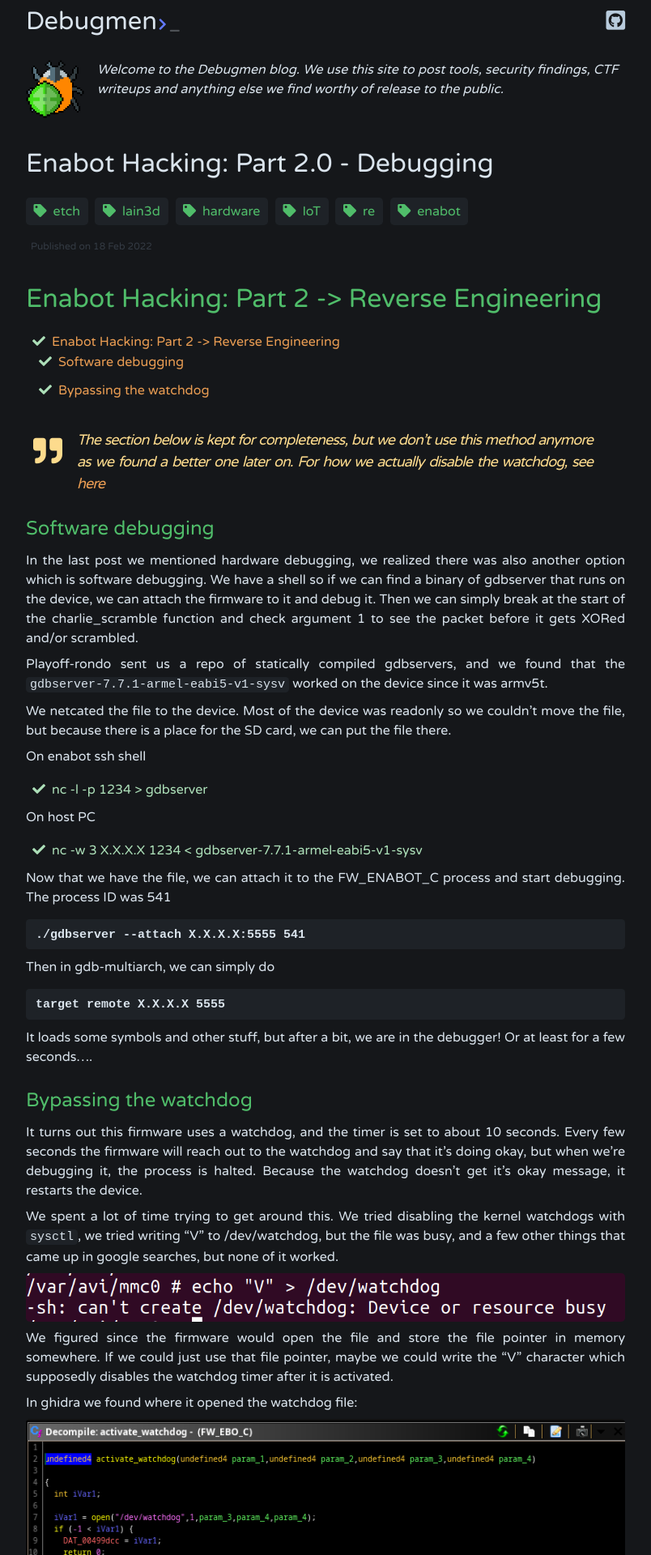
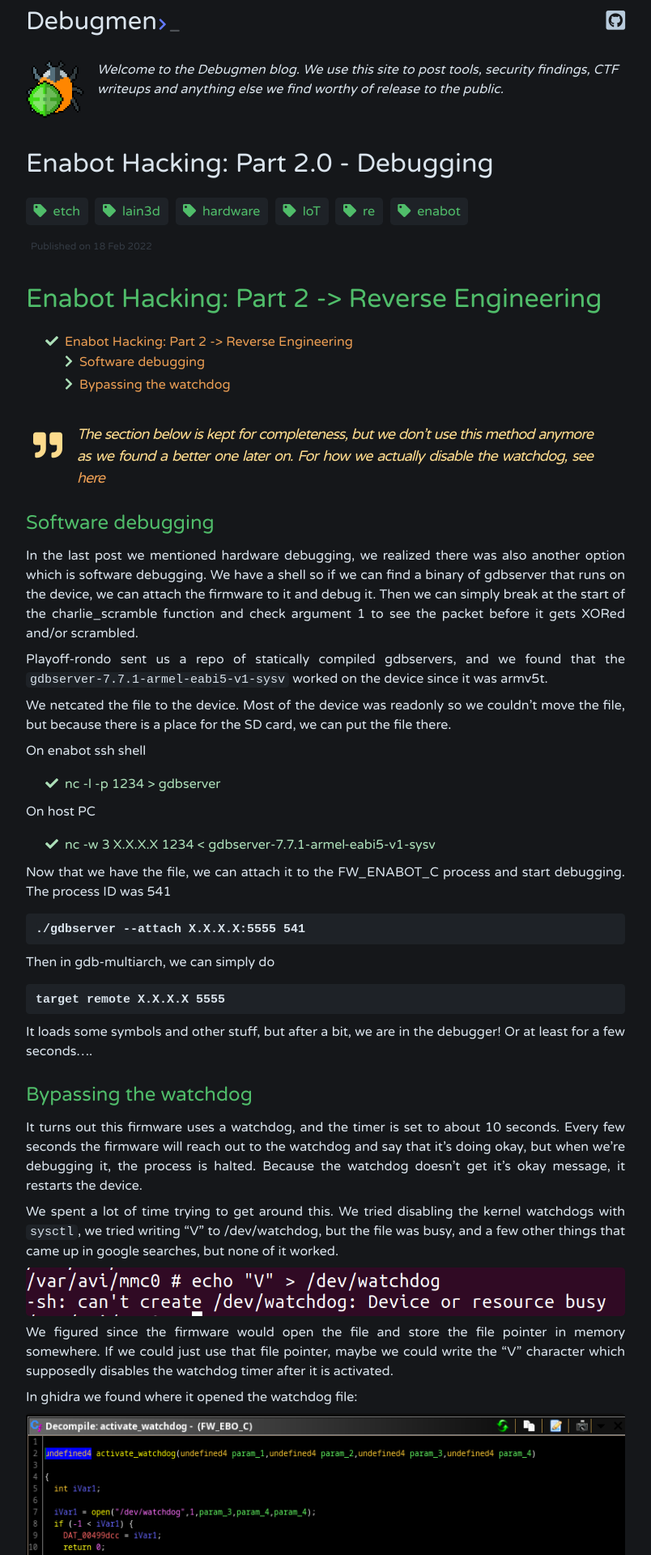
Before and after one commit to debugmen/debugmen.github.io, a Jekyll site: the page built from _posts/2022-03-10-enabot_series_part_2_debugging.md, in a window 1280 px wide. Shown: the top 1920 px of the page at 81% size, without its empty margins (238-1042 px from the left). Built offline with Jekyll 4.4.1, drawn with Linux system fonts in a browser that asks for light colours.

Commit message:
Fixed Table of Conents

```diff
--- a/_sass/dash/_layout.scss
+++ b/_sass/dash/_layout.scss
@@ -135,12 +135,18 @@
   ol > li {
     margin-left: 1em;
     text-align: left;
-    margin-bottom: 0.6em;
+    margin-bottom: 0.2em;
+    &:before {
+      content: $icon-minus;
+      @include font-awesome-icon;
+      margin-right: 0.5em;
+    }
+
   }
 
   ul > li {
     text-align: left;
-    margin-bottom: 0.6em;
+    margin-bottom: 0.2em;
     @include themed() {
        color: t('list-primary');
     }
@@ -154,9 +160,42 @@
     }
   }
 
+  ul li li {
+    text-align: left;
+    margin-bottom: 0.2em;
+    @include themed() {
+       color: t('list-primary');
+    }
+    list-style: none;
+    margin-left: 0;
+
+    &:before {
+      content: $icon-chevron-right;
+      @include font-awesome-icon;
+      margin-right: 0.5em;
+    }
+  }
+
+
+  ul li li li {
+    text-align: left;
+    margin-bottom: 0.2em;
+    @include themed() {
+       color: t('list-primary');
+    }
+    list-style: none;
+    margin-left: 0;
+
+    &:before {
+      content: $icon-flask;
+      @include font-awesome-icon;
+      margin-right: 0.5em;
+    }
+  }
+
   ul, ol {
     padding: 0;
-    margin-left: 0.5em;
+    margin-left: 1.5em;
   }
 
 
```
